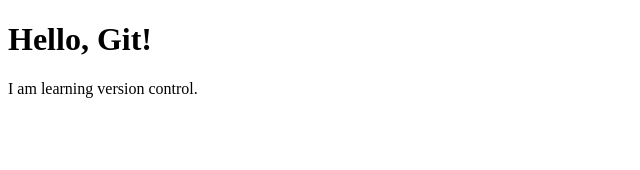
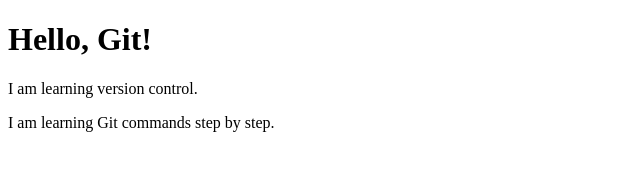
Before and after one commit to nehabobygit/git-hub-practice, a plain HTML site: page index.html in a window 1280 px wide. Shown: the whole page, without its empty margins (0-640 px from the left). Drawn offline with Linux system fonts and the light colour scheme.

Commit message:
Update HTML content

```diff
--- a/index.html
+++ b/index.html
@@ -6,5 +6,6 @@
 <body>
     <h1>Hello, Git!</h1>
     <p>I am learning version control.</p>
+    <p>I am learning Git commands step by step.</p>
 </body>
 </html>
```
